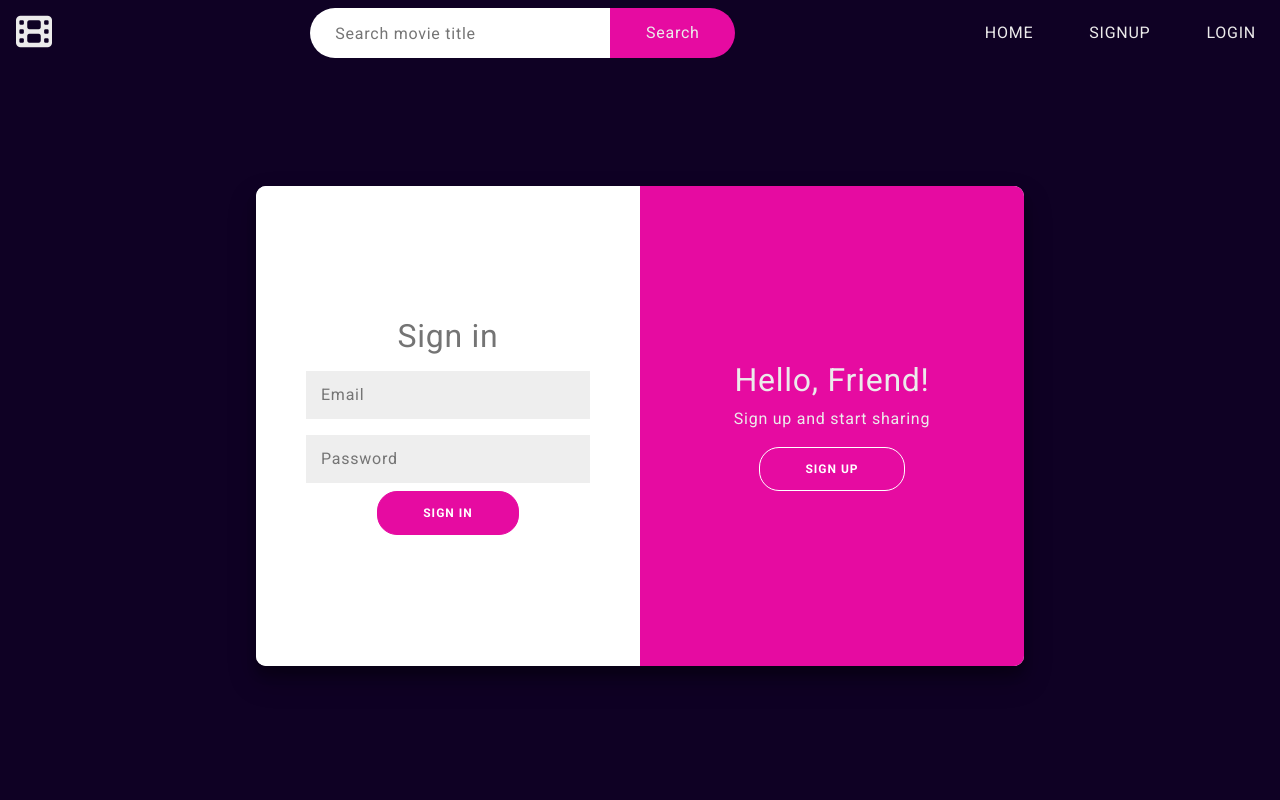
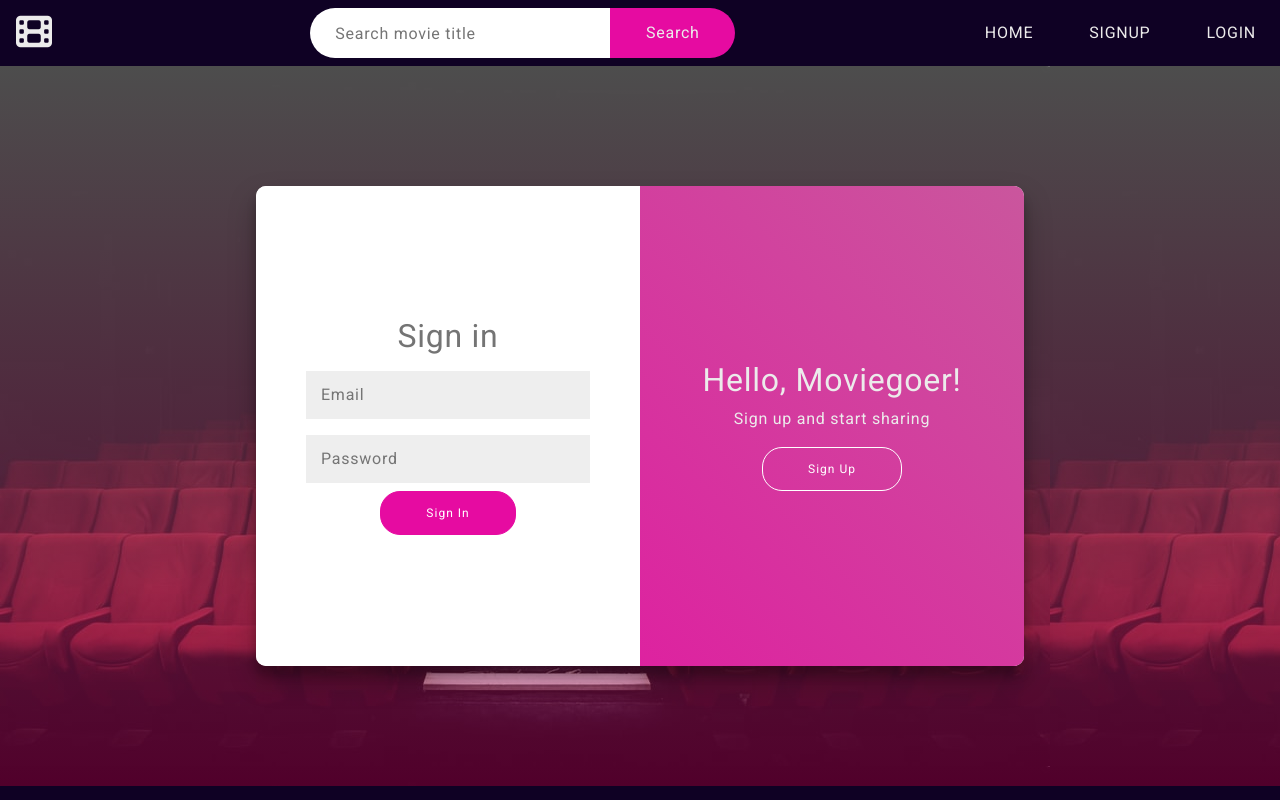
Before and after one commit to jnguyen-88/reel-movies-v2, a React (Create React App) app: page /login in a window 1280 px wide. Shown: the top 800 px of the page. Built offline with nearby package versions, Linux system fonts and the light colour scheme; no server answers.

Commit message:
styled auth page

```diff
--- a/src/components/Header.js
+++ b/src/components/Header.js
@@ -1,4 +1,5 @@
 import React, { Component } from 'react';
+import { Link } from 'react-router-dom';
 
 import Button from './Button';
 import './Header.css';
@@ -16,7 +17,9 @@ class Header extends Component {
         <div className='hero'>
           <h1>Reel Movies</h1>
           <p>Browse and rate the latest and greatest movies.</p>
-          <Button text='Login' />
+          <Link to='/login'>
+            <Button text='Login' />
+          </Link>
         </div>
         <div className='carousel-inner'>
           {/* Slide 1 */}
--- a/src/components/auth/AuthPage.css
+++ b/src/components/auth/AuthPage.css
@@ -1,6 +1,7 @@
 .section-auth {
     box-sizing: border-box;
     height: 90vh;
+    background-image: linear-gradient(to bottom, rgba(255, 255, 255, 0.3), rgba(232, 0, 123, 0.35)),url('../../assets/cinema.jpeg');
 
     display: flex;
     justify-content: center;
@@ -43,10 +44,8 @@ button {
     background: var(--color-main);
     color: #fff;
     font-size: 12px;
-    font-weight: bold;
     padding: 12px 45px;
     letter-spacing: 1px;
-    text-transform: uppercase;
     transition: transform 80ms ease-in;
 }
 button:active {
@@ -87,7 +86,7 @@ button.ghost{
     z-index: 100;
 }
 .overlay{
-    background: var(--color-main);
+    background-image: linear-gradient(45deg, var(--color-main), #ca569d);
     color: #fff;
     position: relative;
     height: 100%;
--- a/src/components/auth/AuthPage.js
+++ b/src/components/auth/AuthPage.js
@@ -50,7 +50,7 @@ class AuthPage extends Component {
                                     <button className='ghost' id='signIn' onClick={this.removeClass}>Sign In</button>
                                 </div>
                                 <div className='overlay-panel overlay-right'>
-                                    <h2>Hello, Friend!</h2>
+                                    <h2>Hello, Moviegoer!</h2>
                                     <p>Sign up and start sharing</p>
                                     <button className='ghost' id='signUp' onClick={this.addClass}>Sign Up</button>
                                 </div>
--- a/src/components/main/Landing.js
+++ b/src/components/main/Landing.js
@@ -1,5 +1,4 @@
 import React, { Component } from 'react';
-import { Link } from 'react-router-dom';
 
 import Header from '../Header';
 import Popular from './Popular';
--- a/src/components/nav/NavBar.js
+++ b/src/components/nav/NavBar.js
@@ -21,7 +21,7 @@ class NavBar extends Component {
           <li className='nav-item'>
             <a
               className='nav-link'
-              href='/reel-movies-v2'
+              href='/reel-movies-v2/login'
               tabIndex='-1'
               aria-disabled='true'
             >
```
Also changed, not shown: src/assets/cinema.jpeg (added).
